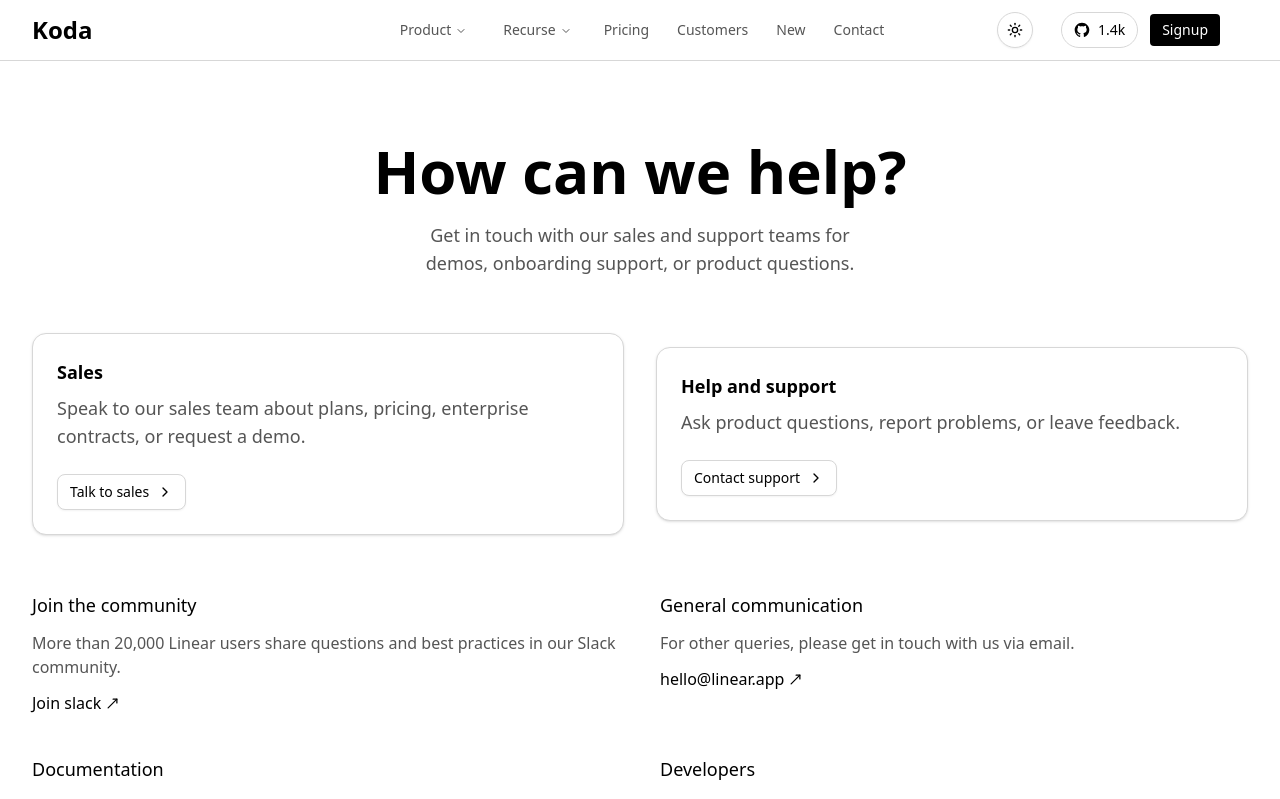
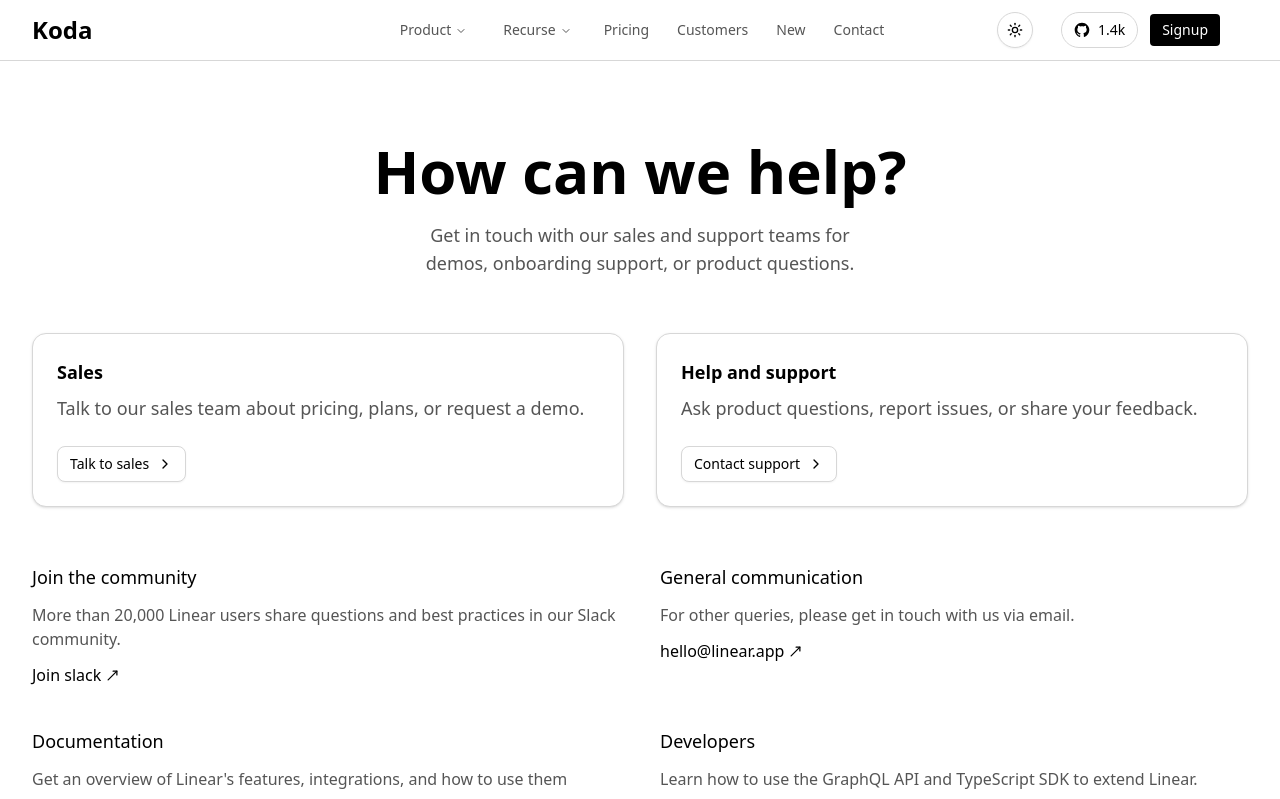
Before and after one commit to rashedulraha/koda, a Next.js app: page /contact in a window 1280 px wide. Shown: the top 799 px of the page. Built offline with nearby package versions, Linux system fonts and the light colour scheme.

Commit message:
update more page

```diff
--- a/src/app/(main)/contact/page.tsx
+++ b/src/app/(main)/contact/page.tsx
@@ -18,23 +18,25 @@ const Contact = () => {
             onboarding support, or product questions.
           </p>
         </div>
-        <div className="flex items-center flex-col md:flex-row w-full gap-5 md:gap-8 my-5 md:my-10 lg:my-14 ">
-          <div className="flex-1 w-full">
+
+        <div className="flex flex-col md:flex-row items-stretch w-full gap-5 md:gap-8 my-5 md:my-10 lg:my-14">
+          <div className="flex-1 w-full ">
             <CardComponent
               data={{
                 title: "Sales",
                 subTitle:
-                  "Speak to our sales team about plans, pricing, enterprise contracts, or request a demo.",
+                  "Talk to our sales team about pricing, plans, or request a demo.",
                 button: "Talk to sales",
               }}
             />
           </div>
-          <div className="flex-1 w-full">
+
+          <div className="flex-1 w-full ">
             <CardComponent
               data={{
                 title: "Help and support",
                 subTitle:
-                  "Ask product questions, report problems, or leave feedback.",
+                  "Ask product questions, report issues, or share your feedback.",
                 button: "Contact support",
               }}
             />
--- a/src/components/ui/BackgroundBeamsTwo.tsx
+++ b/src/components/ui/BackgroundBeamsTwo.tsx
@@ -23,7 +23,6 @@ interface MousePosition {
 export const BackgroundBeamsTwo = () => {
   const canvasRef = useRef<HTMLCanvasElement>(null);
   const mouseRef = useRef<MousePosition>({ x: 0, y: 0 });
-  // --- সমস্যাটি এখানে ছিল, এটি সংশোধন করা হয়েছে ---
   const animationRef = useRef<number | undefined>(undefined);
   // ----------------------------------------------------
   const particlesRef = useRef<Particle[]>([]);
```
